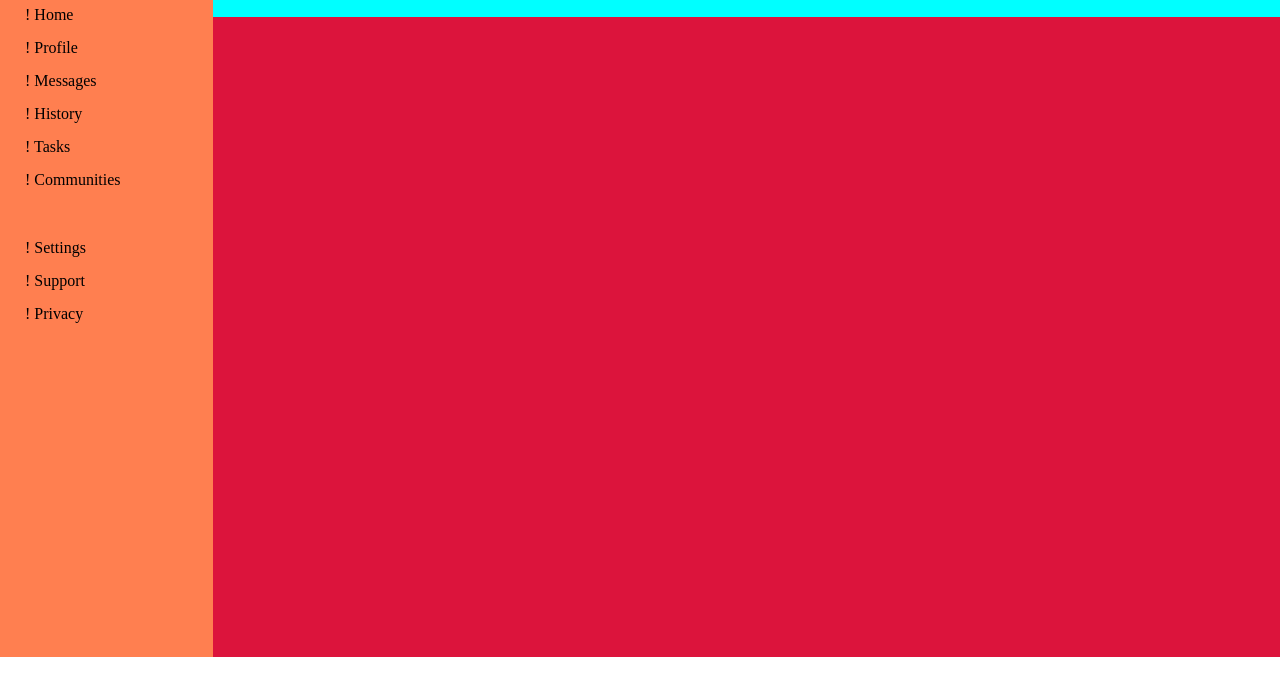
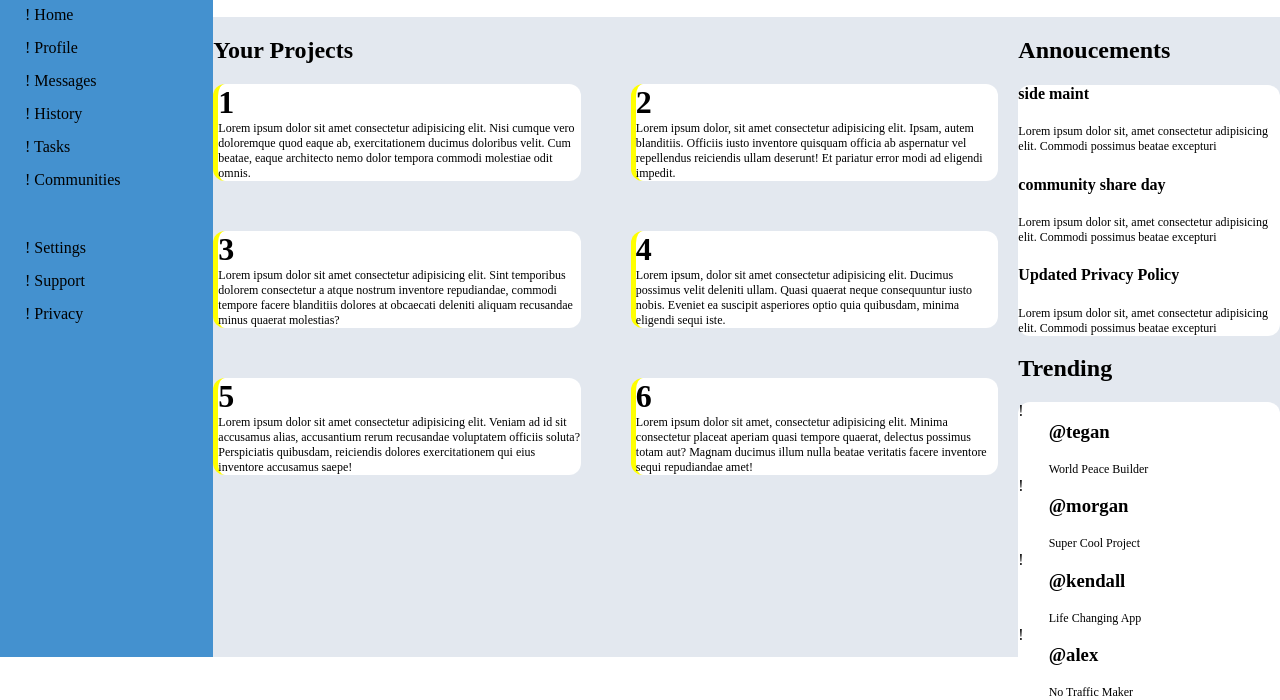
Before and after one commit to MichaelJCerce/admin-dashboard, a plain HTML site: page index.html in a window 1280 px wide. Shown: the part 143-843 px from the top of the page. Before the commit the page ends 800 px from the top, so only its background shows below. Drawn offline with Linux system fonts and the light colour scheme.

Commit message:
Add template to main

```diff
--- a/index.html
+++ b/index.html
@@ -46,6 +46,127 @@
         <div><span>!</span> Privacy</div>
       </div>
     </div>
-    <div class="main"></div>
+    <div class="main">
+      <div class="projects">
+        <h2>Your Projects</h2>
+        <div class="projects-posts">
+          <div class="post">
+            <h1>1</h1>
+            <p
+              >Lorem ipsum dolor sit amet consectetur adipisicing elit. Nisi
+              cumque vero doloremque quod eaque ab, exercitationem ducimus
+              doloribus velit. Cum beatae, eaque architecto nemo dolor tempora
+              commodi molestiae odit omnis.</p
+            >
+          </div>
+          <div class="post">
+            <h1>2</h1>
+            <p
+              >Lorem ipsum dolor, sit amet consectetur adipisicing elit. Ipsam,
+              autem blanditiis. Officiis iusto inventore quisquam officia ab
+              aspernatur vel repellendus reiciendis ullam deserunt! Et pariatur
+              error modi ad eligendi impedit.</p
+            >
+          </div>
+          <div class="post">
+            <h1>3</h1>
+            <p
+              >Lorem ipsum dolor sit amet consectetur adipisicing elit. Sint
+              temporibus dolorem consectetur a atque nostrum inventore
+              repudiandae, commodi tempore facere blanditiis dolores at
+              obcaecati deleniti aliquam recusandae minus quaerat molestias?</p
+            >
+          </div>
+          <div class="post">
+            <h1>4</h1>
+            <p
+              >Lorem ipsum, dolor sit amet consectetur adipisicing elit. Ducimus
+              possimus velit deleniti ullam. Quasi quaerat neque consequuntur
+              iusto nobis. Eveniet ea suscipit asperiores optio quia quibusdam,
+              minima eligendi sequi iste.</p
+            >
+          </div>
+          <div class="post">
+            <h1>5</h1>
+            <p
+              >Lorem ipsum dolor sit amet consectetur adipisicing elit. Veniam
+              ad id sit accusamus alias, accusantium rerum recusandae voluptatem
+              officiis soluta? Perspiciatis quibusdam, reiciendis dolores
+              exercitationem qui eius inventore accusamus saepe!</p
+            >
+          </div>
+          <div class="post">
+            <h1>6</h1>
+            <p
+              >Lorem ipsum dolor sit amet, consectetur adipisicing elit. Minima
+              consectetur placeat aperiam quasi tempore quaerat, delectus
+              possimus totam aut? Magnam ducimus illum nulla beatae veritatis
+              facere inventore sequi repudiandae amet!</p
+            >
+          </div>
+        </div>
+      </div>
+      <div class="other">
+        <div class="announcements">
+          <h2>Annoucements</h2>
+          <div class="announcements-list">
+            <div>
+              <h4>side maint</h4>
+              <p
+                >Lorem ipsum dolor sit, amet consectetur adipisicing elit.
+                Commodi possimus beatae excepturi
+              </p>
+            </div>
+            <div>
+              <h4>community share day</h4>
+              <p
+                >Lorem ipsum dolor sit, amet consectetur adipisicing elit.
+                Commodi possimus beatae excepturi
+              </p>
+            </div>
+            <div>
+              <h4>Updated Privacy Policy</h4>
+              <p
+                >Lorem ipsum dolor sit, amet consectetur adipisicing elit.
+                Commodi possimus beatae excepturi
+              </p>
+            </div>
+          </div>
+        </div>
+        <div class="trending">
+          <h2>Trending</h2>
+          <div class="trending-list">
+            <div class="trending-profile">
+              <span>!</span>
+              <div class="user-info">
+                <h3>@tegan</h3>
+                <p>World Peace Builder</p>
+              </div>
+            </div>
+            <div class="trending-profile">
+              <span>!</span>
+              <div class="user-info">
+                <h3>@morgan</h3>
+                <p>Super Cool Project</p>
+              </div>
+            </div>
+            <div class="trending-profile">
+              <span>!</span>
+              <div class="user-info">
+                <h3>@kendall</h3>
+                <p>Life Changing App</p>
+              </div>
+            </div>
+            <div class="trending-profile">
+              <span>!</span>
+              <div class="user-info">
+                <h3>@alex</h3>
+                <p>No Traffic Maker</p>
+              </div>
+            </div>
+          </div>
+        </div>
+      </div>
+    </div>
   </body>
 </html>
--- a/style.css
+++ b/style.css
@@ -19,7 +19,7 @@ body {
 }
 
 .header {
-  background-color:aqua;
+  background-color:white;
   grid-area: header;
   display: grid;
   grid-template-columns: 2fr 1fr;
@@ -30,13 +30,16 @@ body {
 }
 
 .sidebar {
-  background-color:coral;
+  background-color:#4491CF;
   grid-area: sidebar;
 }
 
 .main {
-  background-color: crimson;
+  background-color: #E3E8EF;
+  display: grid;
+  grid-template-columns: 3fr 1fr;
   grid-area: main;
+  column-gap: 20px;
 }
 
 .search {
@@ -106,3 +109,30 @@ p {
 h1 {
   margin: 0;
 }
+
+.projects-posts {
+  display: grid;
+  grid-template-columns: 1fr 1fr;
+  gap: 50px;
+}
+
+p {
+  margin: 0;
+  font-size: .75rem;
+}
+
+.announcements-list, .trending-list, .post {
+  background-color: white;
+  border-radius: 12px;
+}
+
+.post {
+  border-left: 5px solid yellow;
+}
+
+.trending-profile {
+  display: grid;
+  grid-template-columns: auto auto;
+  justify-content: start;
+  gap: 25px;
+}
```
